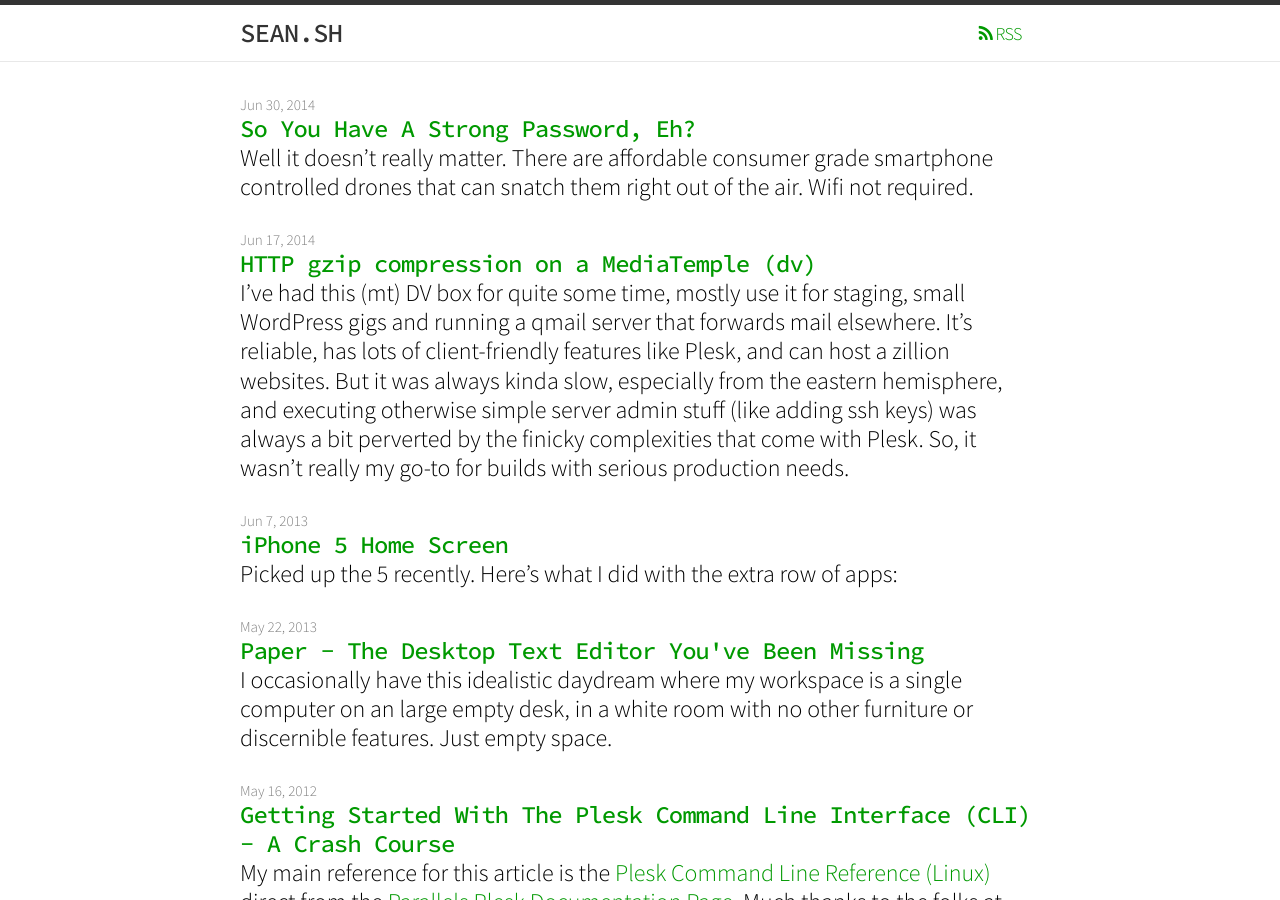
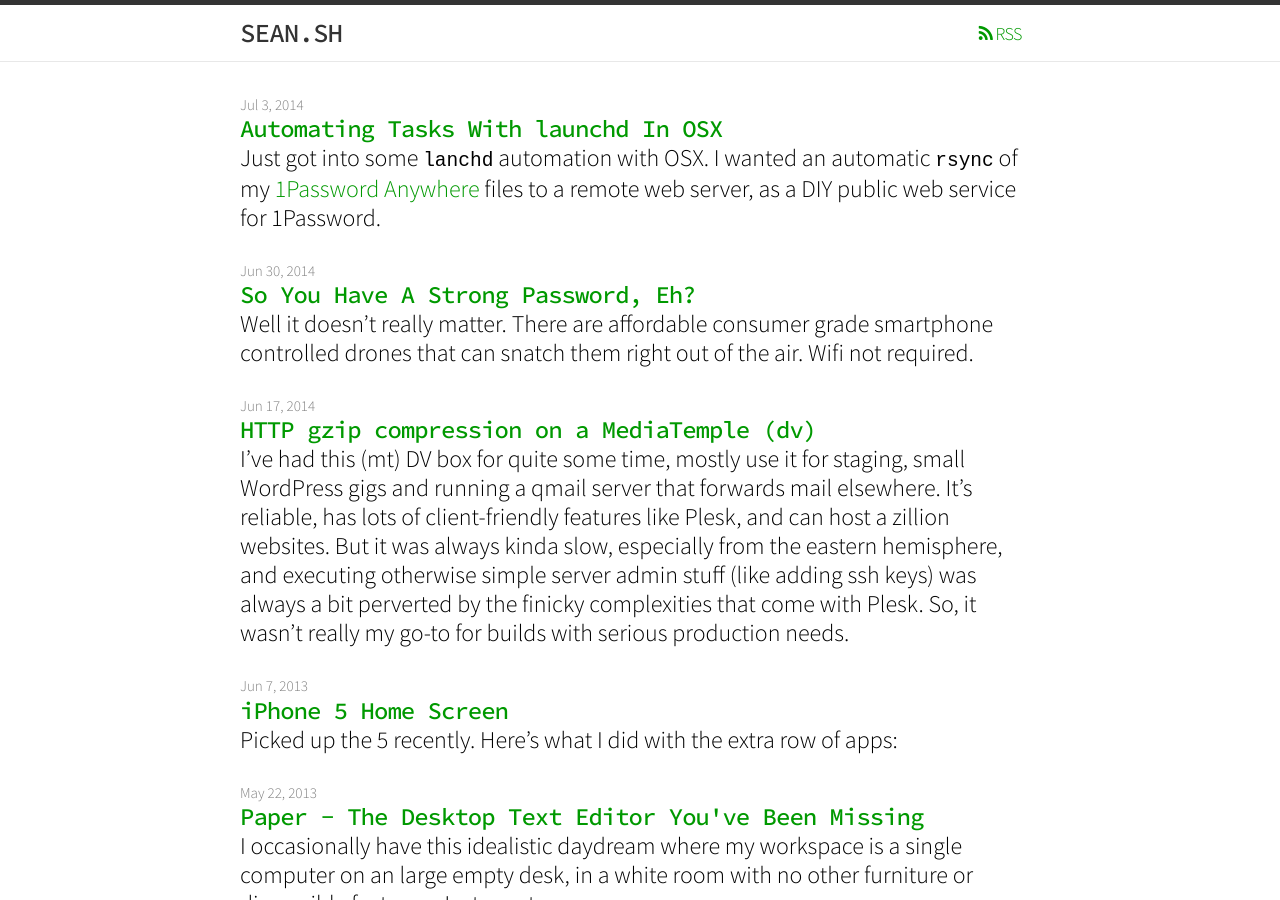
Before and after one commit to sh78/sh78.github.io, a Jekyll site: the page built from index.html, in a window 1280 px wide and 900 px high. Built offline with Jekyll 4.4.1, drawn with Linux system fonts in a browser that asks for light colours; nearby versions of some CDN libraries; the list of posts is cut into pages by our own code.

Commit message:
add post

```diff
--- /dev/null
+++ b/_posts/2014-07-03-automating-tasks-with-launchd-in-osx.md
@@ -0,0 +1,55 @@
+---
+layout: post
+title: Automating Tasks With launchd In OSX
+date: 2014-07-03 15:38:00
+tags: hacks,
+published: true
+comments: true
+---
+
+Just got into some `lanchd` automation with OSX. I wanted an automatic `rsync` of my [1Password Anywhere](http://help.agilebits.com/1Password3/1passwordanywhere.html) files to a remote web server, as a DIY public web service for 1Password.
+
+First step: make a shell script with whatever you want to do, and save it in your `$PATH`. For my 1Password sync, a simple `rsync` one-liner:
+
+    #!/bin/sh
+    rsync -az --force --delete -e "ssh -p7890" /Users/me/Dropbox/Apps/1Password.agilekeychain/. root@yourmama.com:/var/www/vhosts/etc/et.all/public_html/
+
+Then: make a .plist file in XML format so `launchd` can understand what must be done. Set the `StartInterval` in seconds (300 means every 5 minutes).
+
+    <?xml version="1.0" encoding="UTF-8"?>
+    <!DOCTYPE plist PUBLIC "-//Apple//DTD PLIST 1.0//EN" "http://www.apple.com/DTDs/PropertyList-1.0.dtd">
+    <plist version="1.0">
+    <dict>
+        <key>Label</key>
+        <string>com.YOURUSERNAME.NAMEOFTASK.backup</string>
+        <key>ProgramArguments</key>
+        <array>
+            <string>YOURSCRIPT.sh</string>
+        </array>
+        <key>StartInterval</key>
+        <integer>300</integer>
+    </dict>
+    </plist>
+
+Save it as `com.YOURUSERNAME.NAMEOFTASK.backup.plist` in `~/Library/LaunchAgents/`. Be sure the file name matches the `<string>` for `<key>label</key>` in the XML. Also make sure the ownership and permissions are proper.
+
+    sudo chown root com.YOURUSERNAME.NAMEOFTASK.backup.plist
+    sudo chmod 644 com.YOURUSERNAME.NAMEOFTASK.backup.plist
+
+Now to tell OSX about our screenplay. Fire up a terminal and
+
+    launchctl -w load ~/Library/LaunchAgents/com.YOURUSERNAME.NAMEOFTASK.backup.plist
+
+The `-w` flag tells `launchctl` to load without waiting for a system reboot.
+
+BAM. Now your shell script will run in the background every 300 seconds.
+
+For the 1Password setup, they use a file called `1Password.html`, meaning you have to add that to the URL. To streamline the process, I touched an `index.html` file on the server that redirects to the 1Password html.
+
+    <!DOCTYPE html>
+    <head>
+        <meta http-equiv="refresh" content="0; url=/1Password.html">
+    </head>
+    </html>
+
+So yes - my super top secret passwords are technically public on the Internet; however, they're well encrypted and I'm usually a pretty nice dude... so nobody would hack me right? For the paranoid, you could add some redundancy with an apache `.htpasswd` file on the server. 2Passwords is better than one.
```
Also changed, not shown: _posts/2014-06-30-so-you-have-a-strong-password.md (+1 -1 lines).
